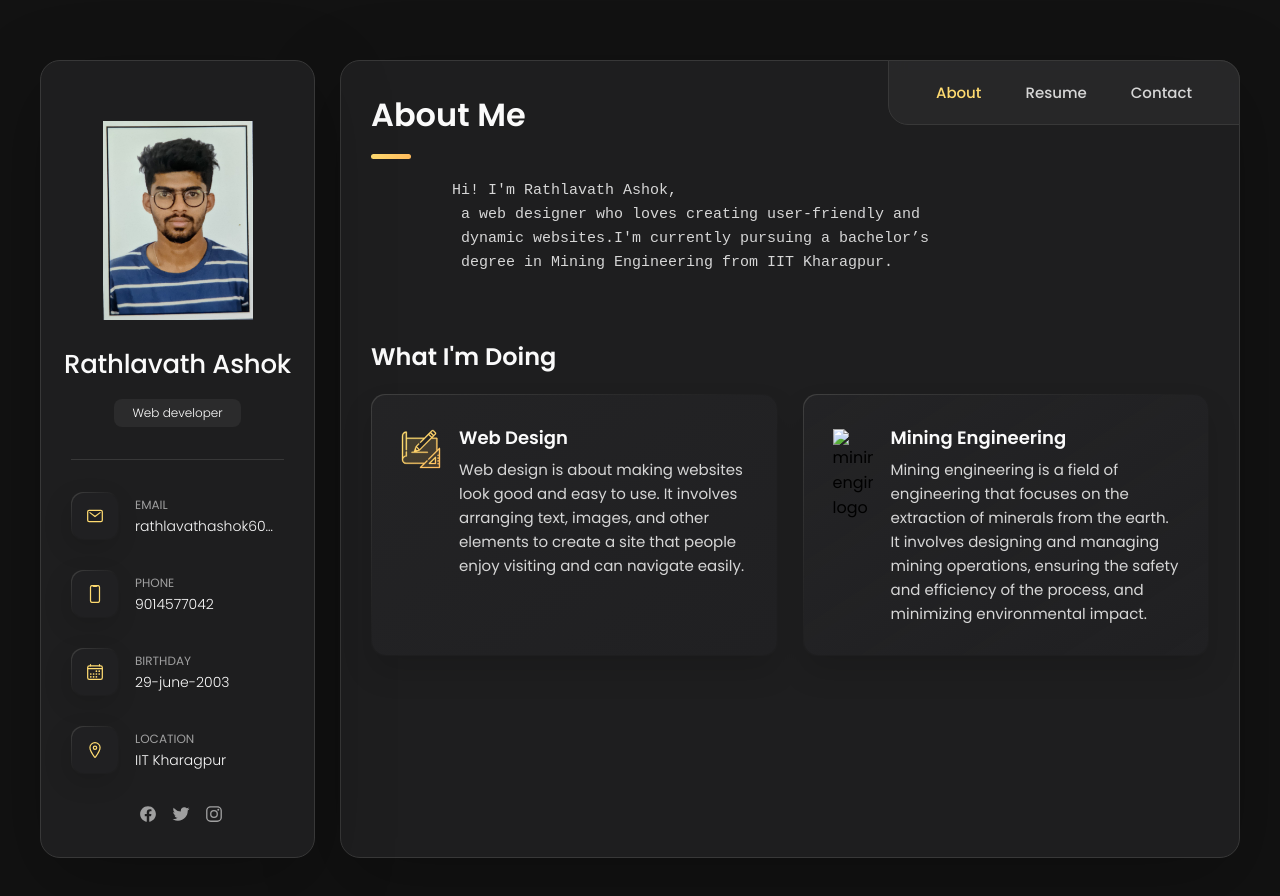
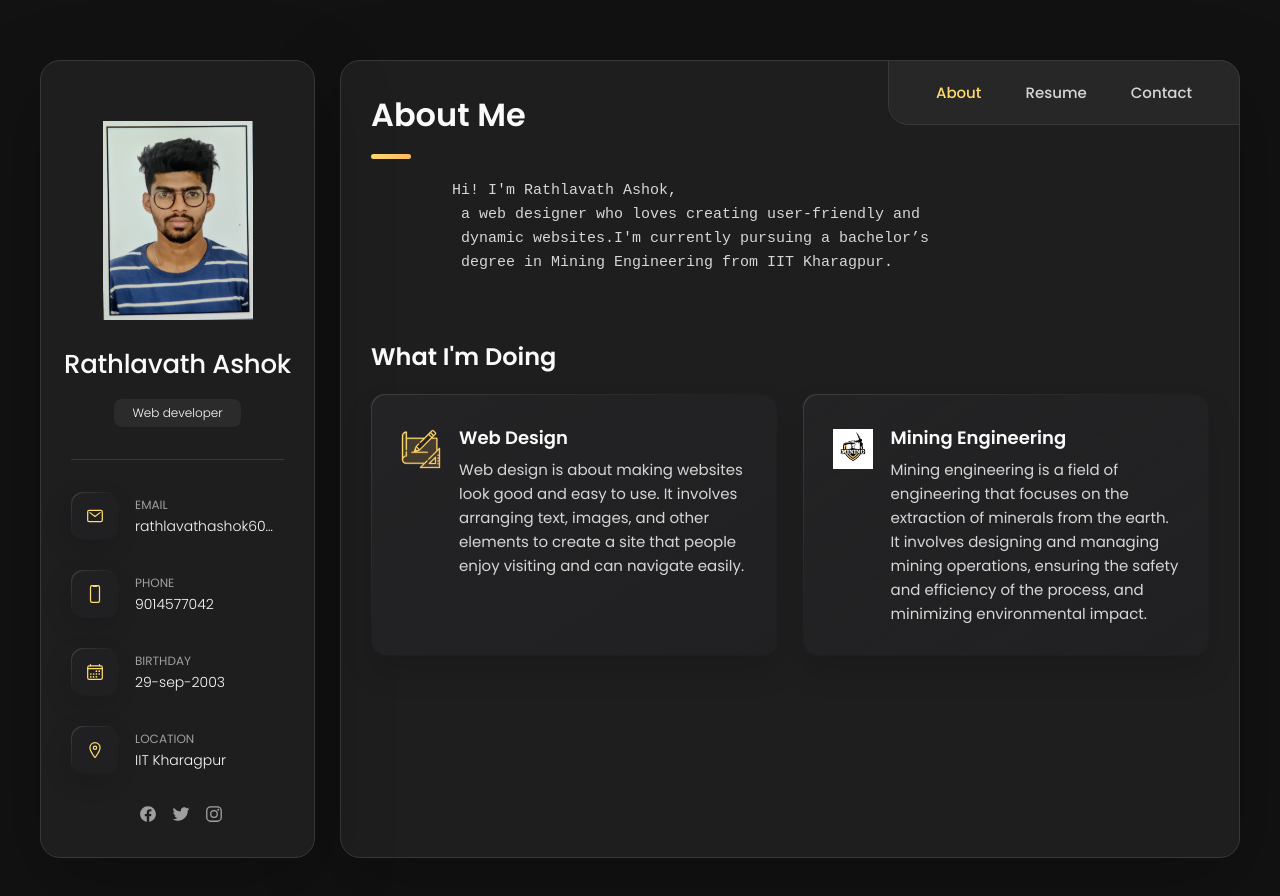
Before and after one commit to Ashok-000/nport, a plain HTML site: page index.html in a window 1280 px wide. Drawn offline with nearby package versions, Linux system fonts and the light colour scheme.

Commit message:
Update index.html

```diff
--- a/index.html
+++ b/index.html
@@ -102,7 +102,7 @@
             <div class="contact-info">
               <p class="contact-title">Birthday</p>
 
-              <time datetime="1982-06-23">29-june-2003</time>
+              <time datetime="1982-06-23">29-sep-2003</time>
             </div>
 
           </li>
@@ -248,7 +248,7 @@
             <li class="service-item">
 
               <div class="service-icon-box">
-                <img src="./assets/images/mining logo.avif" alt="mining engineering logo" width="40">
+                <img src="mining logo.avif" alt="mining engineering logo" width="40">
               </div>
 
               <div class="service-content-box">
```
